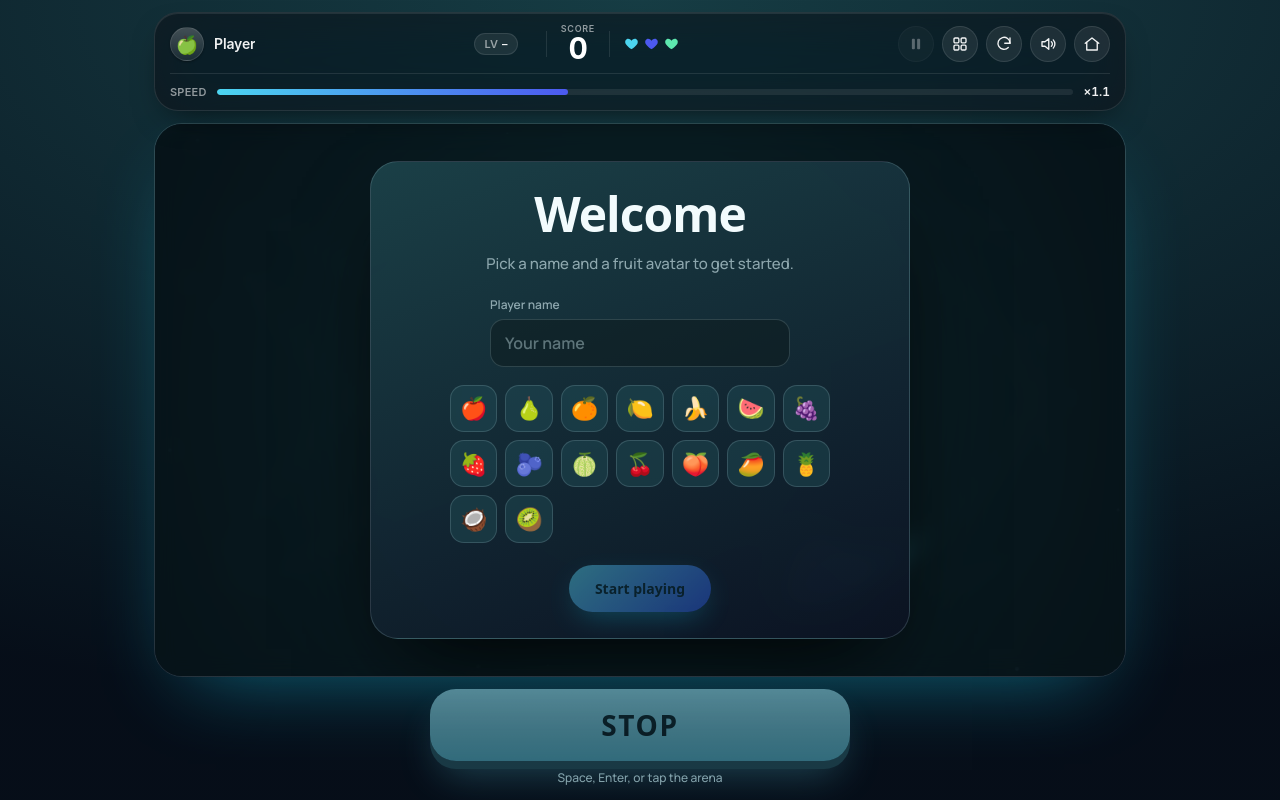
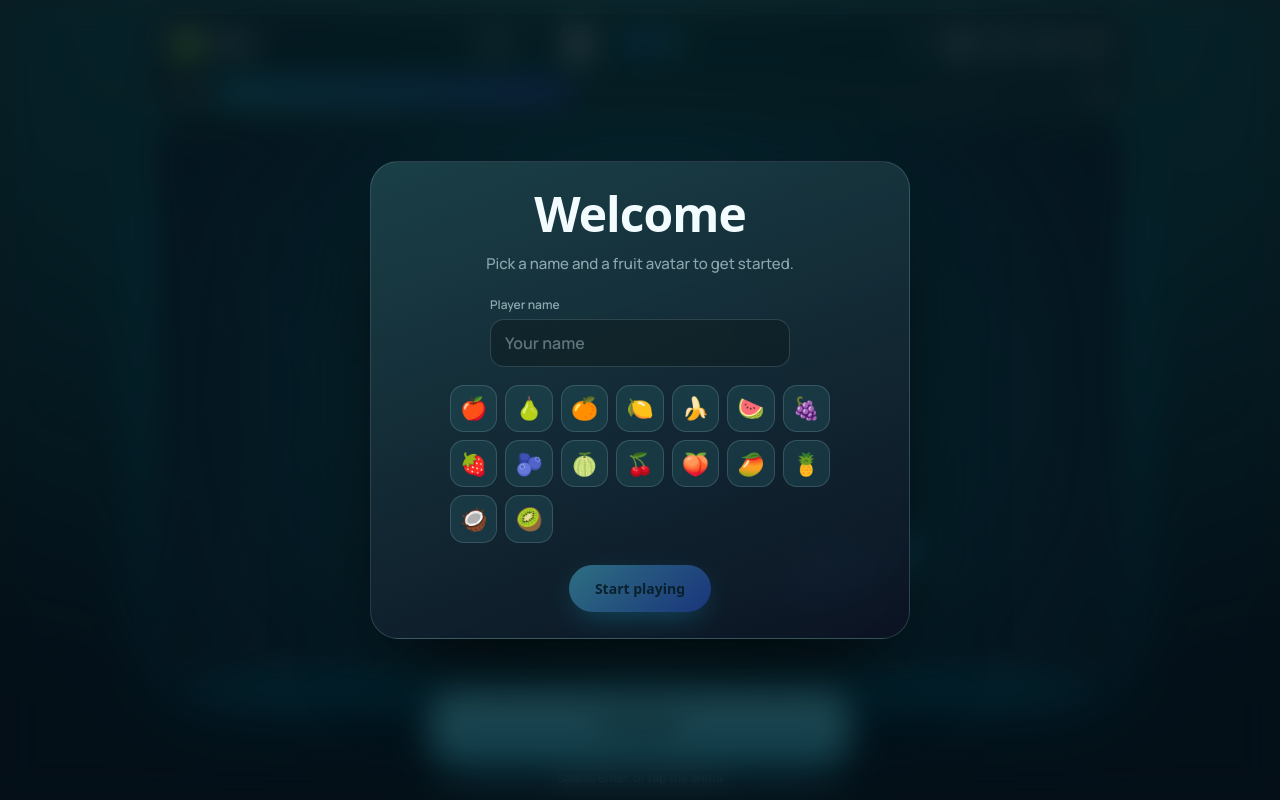
Before and after one commit to LaplaceMkhabela/stop-the-ball-game, a website: page new/index.html in a window 1280 px wide. Drawn offline with Linux system fonts and the light colour scheme; a web font is replaced by a local one.

Commit message:
Blur the whole background behind modals
Make the overlay full-viewport and fixed above the header so welcome, menu and leaderboard cards blur the entire page instead of only the arena.

```diff
--- a/new/styles.css
+++ b/new/styles.css
@@ -136,8 +136,9 @@ canvas#cv{position:absolute;inset:0;width:100%;height:100%;display:block}
 
 /* Overlay + cards */
 .overlay{
-  position:absolute;inset:0;display:grid;place-items:center;padding:16px;
-  background:hsl(var(--h) 60% 5% / .62);backdrop-filter:blur(10px);-webkit-backdrop-filter:blur(10px);
+  position:fixed;inset:0;z-index:100;display:grid;place-items:center;padding:16px;
+  background:hsl(var(--h) 60% 5% / .5);
+  -webkit-backdrop-filter:blur(16px) saturate(140%);backdrop-filter:blur(16px) saturate(140%);
   opacity:0;pointer-events:none;transition:opacity .25s;cursor:default;
 }
 .overlay.show{opacity:1;pointer-events:auto}
```
